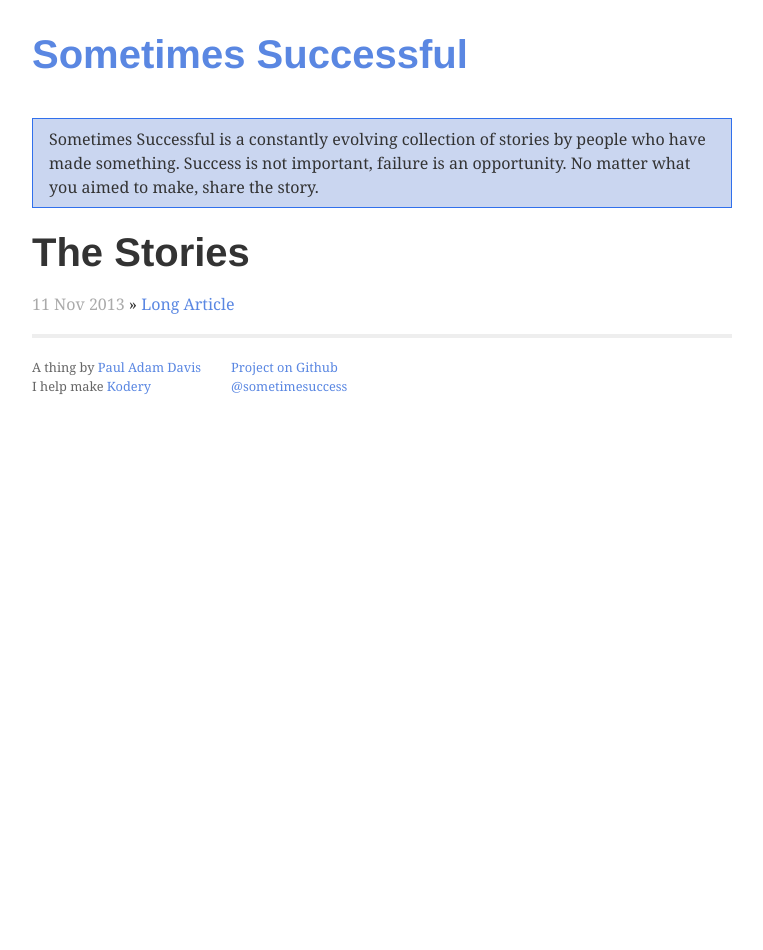
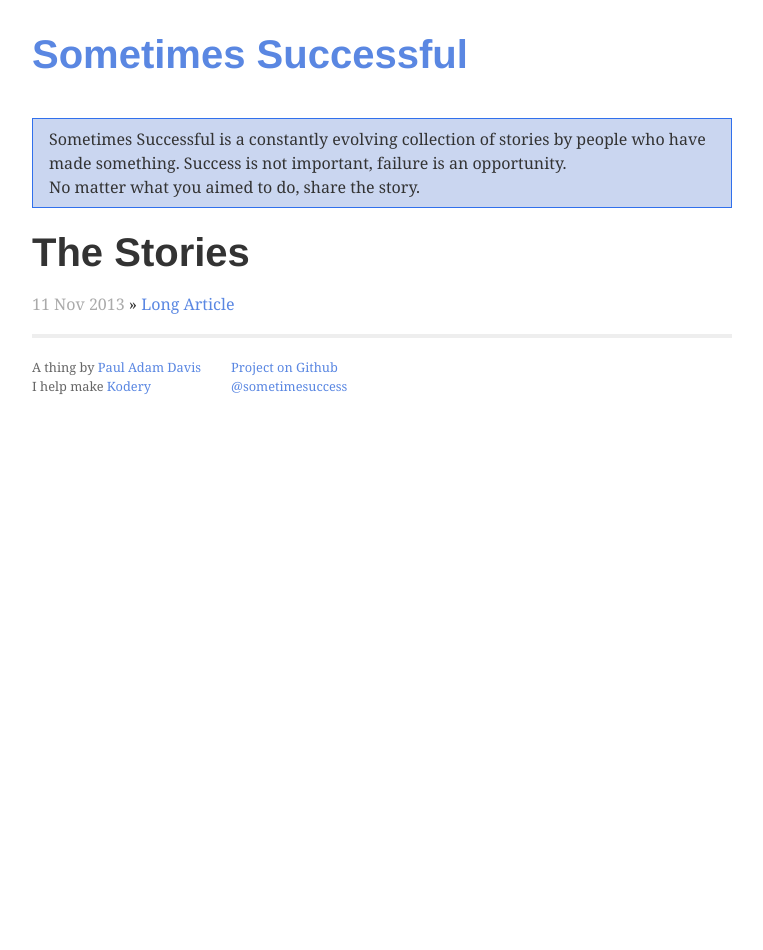
Before and after one commit to fulljames/sometimessuccessful, a Jekyll site: the page built from index.html, in a window 1280 px wide. Shown: the whole page, without its empty margins (258-1021 px from the left). Built offline with Jekyll 4.4.1, drawn with Linux system fonts in a browser that asks for light colours; Markdown is read by kramdown in place of the engine named in the settings.

Commit message:
Update index.html

```diff
--- a/index.html
+++ b/index.html
@@ -4,7 +4,7 @@ title: Sometimes Successful
 ---
 
 <div id="home">
-  <p class="intro">Sometimes Successful is a constantly evolving collection of stories by people who have made something. Success is not important, failure is an opportunity. No matter what you aimed to make, share the story.</p>
+  <p class="intro">Sometimes Successful is a constantly evolving collection of stories by people who have made something. Success is not important, failure is an opportunity. <br>No matter what you aimed to do, share the story.</p>
   <h1>The Stories</h1>
   <ul class="posts">
     {% for post in site.posts %}
```
